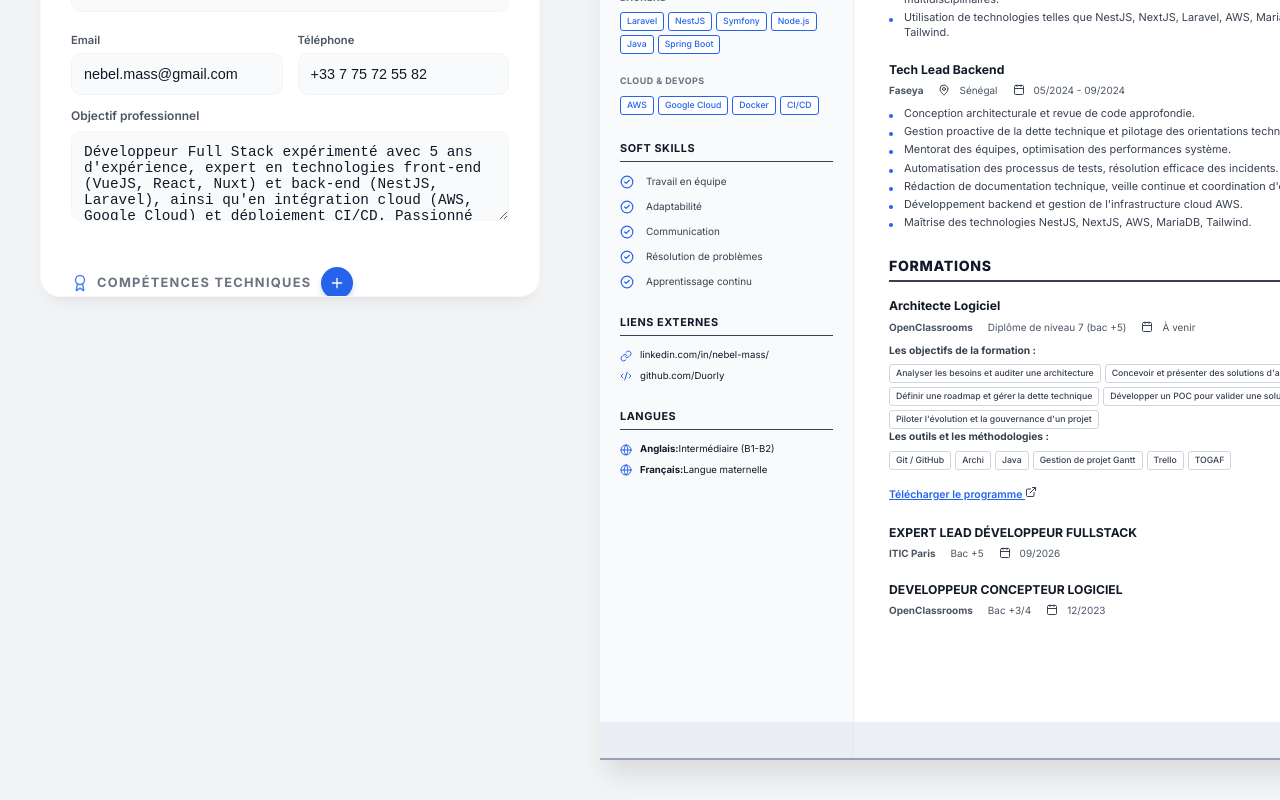
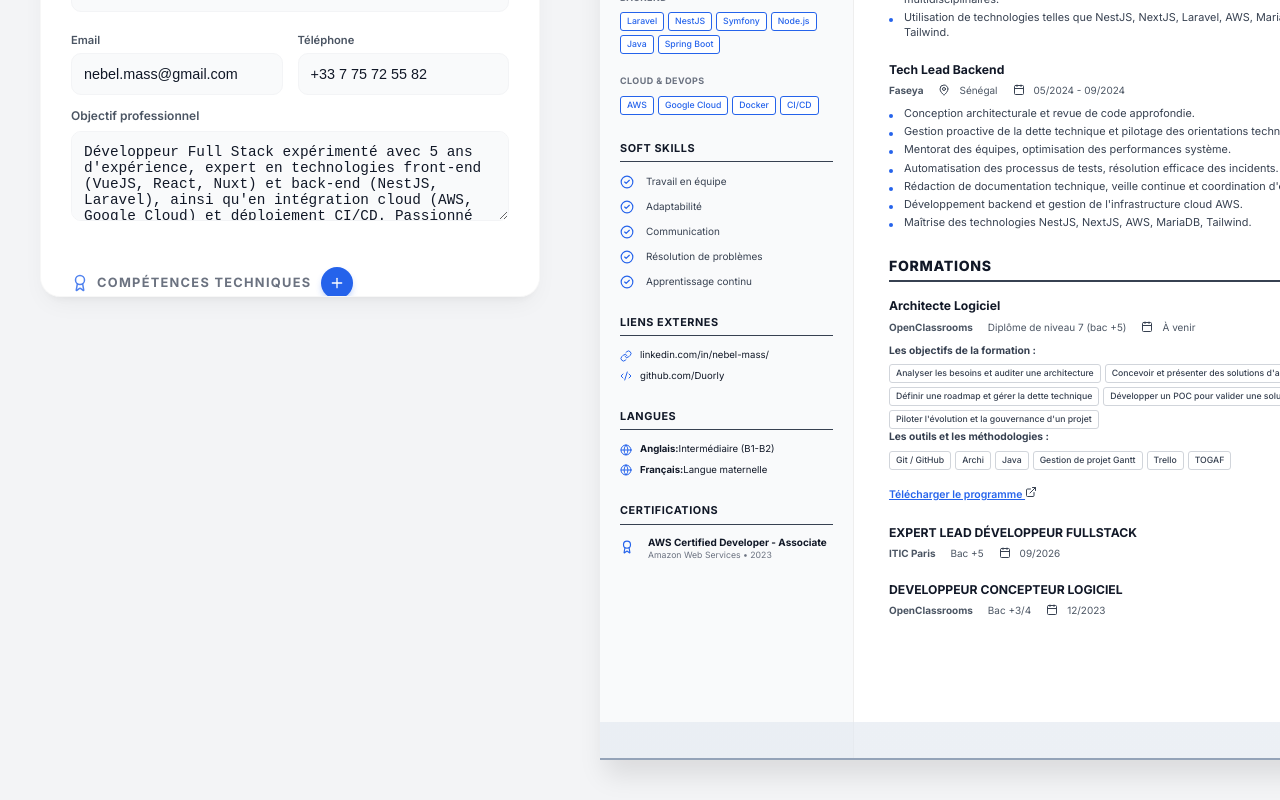
Before and after one commit to Duorly/CV_BUILDER, a React (Vite) app: page / in a window 1280 px wide. Shown: the part 489-1289 px from the top of the page. Built offline with nearby package versions, Linux system fonts and the light colour scheme.

Commit message:
feat: add certification management section to editor and resume preview

```diff
--- a/src/App.css
+++ b/src/App.css
@@ -1589,3 +1589,34 @@ h1 {
   font-size: 0.75rem;
   color: #6b7280;
 }
+/* ── Certifications Layout ─────────────────────────────────────────── */
+.cert-item {
+  display: flex !important;
+  gap: 10px !important;
+  align-items: flex-start !important;
+  margin-bottom: 12px;
+}
+
+.cert-item svg {
+  margin-top: 3px;
+  color: var(--primary-color);
+  flex-shrink: 0;
+}
+
+.cert-info {
+  display: flex;
+  flex-direction: column;
+  gap: 2px;
+}
+
+.cert-info strong {
+  font-size: calc(0.78rem * var(--font-scale));
+  line-height:1.2;
+  color: var(--text-dark);
+}
+
+.cert-info span {
+  font-size: calc(0.68rem * var(--font-scale));
+  color: var(--text-light);
+  line-height: 1.2;
+}
--- a/src/components/Editor.jsx
+++ b/src/components/Editor.jsx
@@ -147,6 +147,29 @@ const Editor = ({ data, setData }) => {
         const newEducation = [...data.education];
         newEducation[eduIndex][listField] = newEducation[eduIndex][listField].filter((_, i) => i !== itemIndex);
         setData({ ...data, education: newEducation });
+    };
+
+    const updateCertification = (index, field, value) => {
+        const newCertifications = [...(data.certifications || [])];
+        newCertifications[index] = { ...newCertifications[index], [field]: value };
+        setData({ ...data, certifications: newCertifications });
+    };
+
+    const addCertification = () => {
+        const newCertifications = [
+            {
+                name: "Nouvelle certification",
+                issuer: "Organisme",
+                date: "2024"
+            },
+            ...(data.certifications || [])
+        ];
+        setData({ ...data, certifications: newCertifications });
+    };
+
+    const removeCertification = (index) => {
+        const newCertifications = data.certifications.filter((_, i) => i !== index);
+        setData({ ...data, certifications: newCertifications });
     };
 
     return (
@@ -511,6 +534,55 @@ const Editor = ({ data, setData }) => {
                     </div>
                 ))}
             </div>
+            <div className="editor-section">
+                <div className="section-header-flex section-header-icon">
+                    <div className="title-with-icon">
+                        <Award size={18} className="header-icon" />
+                        <h3>Certifications</h3>
+                    </div>
+                    <button className="add-btn-round" onClick={addCertification} title="Ajouter une certification">
+                        <Plus size={16} />
+                    </button>
+                </div>
+                {(data.certifications || []).map((cert, index) => (
+                    <div key={index} className="editor-item-box elegant mini-box">
+                        <div className="item-controls-top">
+                            <span className="item-label">CERTIFICATION {index + 1}</span>
+                            <button className="remove-btn-icon" onClick={() => removeCertification(index)} title="Supprimer la certification">
+                                <Trash2 size={12} />
+                            </button>
+                        </div>
+
+                        <div className="form-group mini">
+                            <label>Nom de la certification</label>
+                            <input
+                                type="text"
+                                value={cert.name}
+                                onChange={(e) => updateCertification(index, 'name', e.target.value)}
+                            />
+                        </div>
+
+                        <div className="editor-grid">
+                            <div className="form-group mini">
+                                <label>Organisme émetteur</label>
+                                <input
+                                    type="text"
+                                    value={cert.issuer}
+                                    onChange={(e) => updateCertification(index, 'issuer', e.target.value)}
+                                />
+                            </div>
+                            <div className="form-group mini">
+                                <label>Date</label>
+                                <input
+                                    type="text"
+                                    value={cert.date}
+                                    onChange={(e) => updateCertification(index, 'date', e.target.value)}
+                                />
+                            </div>
+                        </div>
+                    </div>
+                ))}
+            </div>
         </aside>
     );
 };
--- a/src/components/Resume.jsx
+++ b/src/components/Resume.jsx
@@ -76,6 +76,23 @@ const Resume = ({ data }) => {
                         ))}
                     </ul>
                 </section>
+
+                {data.certifications && data.certifications.length > 0 && (
+                    <section className="sidebar-section">
+                        <h2>Certifications</h2>
+                        <ul className="social-links">
+                            {data.certifications.map((cert, index) => (
+                                <li key={index} className="cert-item">
+                                    <Icon name="Award" size={14} className="icon-inline" />
+                                    <div className="cert-info">
+                                        <strong>{cert.name}</strong>
+                                        <span>{cert.issuer} • {cert.date}</span>
+                                    </div>
+                                </li>
+                            ))}
+                        </ul>
+                    </section>
+                )}
             </aside>
 
             <main className="main-content">
--- a/src/data/resumeData.json
+++ b/src/data/resumeData.json
@@ -11,15 +11,32 @@
   "mainSkills": [
     {
       "category": "Frontend",
-      "skills": ["Vue.js", "React.js", "TypeScript", "Tailwind CSS"]
+      "skills": [
+        "Vue.js",
+        "React.js",
+        "TypeScript",
+        "Tailwind CSS"
+      ]
     },
     {
       "category": "Backend",
-      "skills": ["Laravel", "NestJS", "Symfony", "Node.js", "Java", "Spring Boot"]
+      "skills": [
+        "Laravel",
+        "NestJS",
+        "Symfony",
+        "Node.js",
+        "Java",
+        "Spring Boot"
+      ]
     },
     {
       "category": "Cloud & DevOps",
-      "skills": ["AWS", "Google Cloud", "Docker", "CI/CD"]
+      "skills": [
+        "AWS",
+        "Google Cloud",
+        "Docker",
+        "CI/CD"
+      ]
     }
   ],
   "softSkills": [
@@ -120,5 +137,12 @@
       "period": "12/2023",
       "details": []
     }
+  ],
+  "certifications": [
+    {
+      "name": "AWS Certified Developer - Associate",
+      "issuer": "Amazon Web Services",
+      "date": "2023"
+    }
   ]
 }
```
